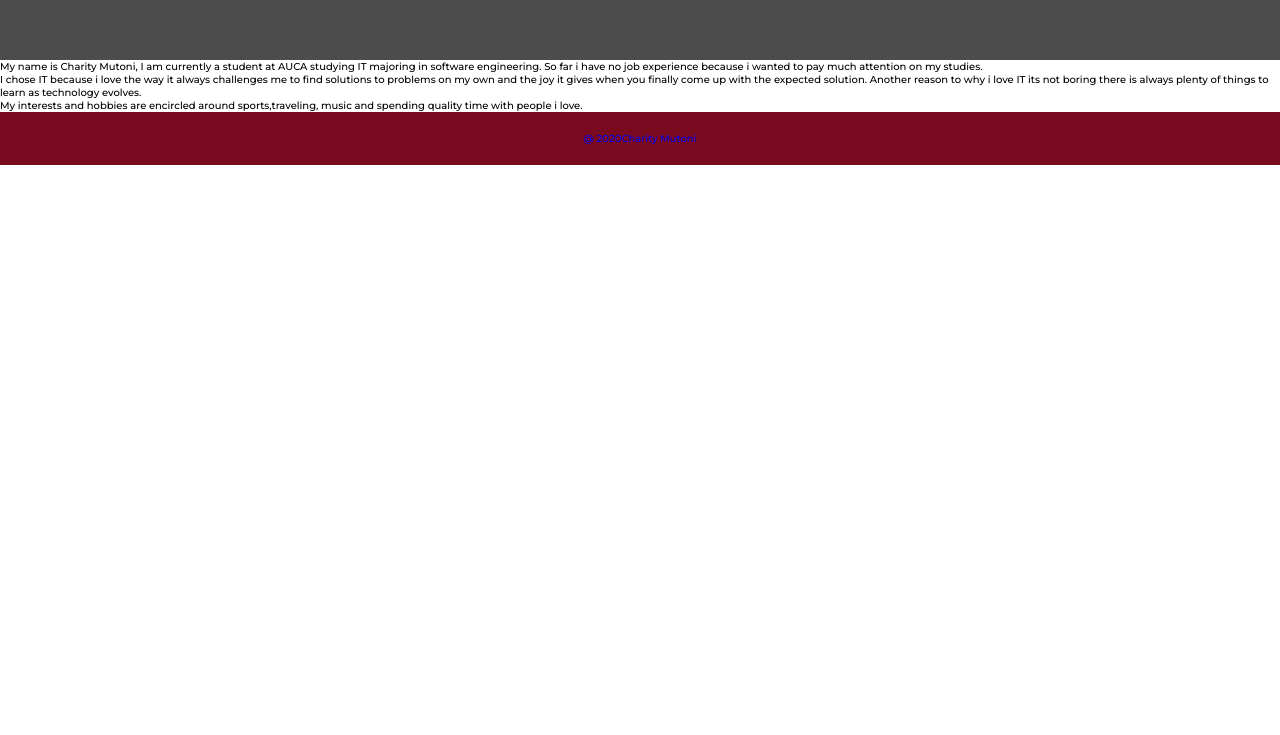
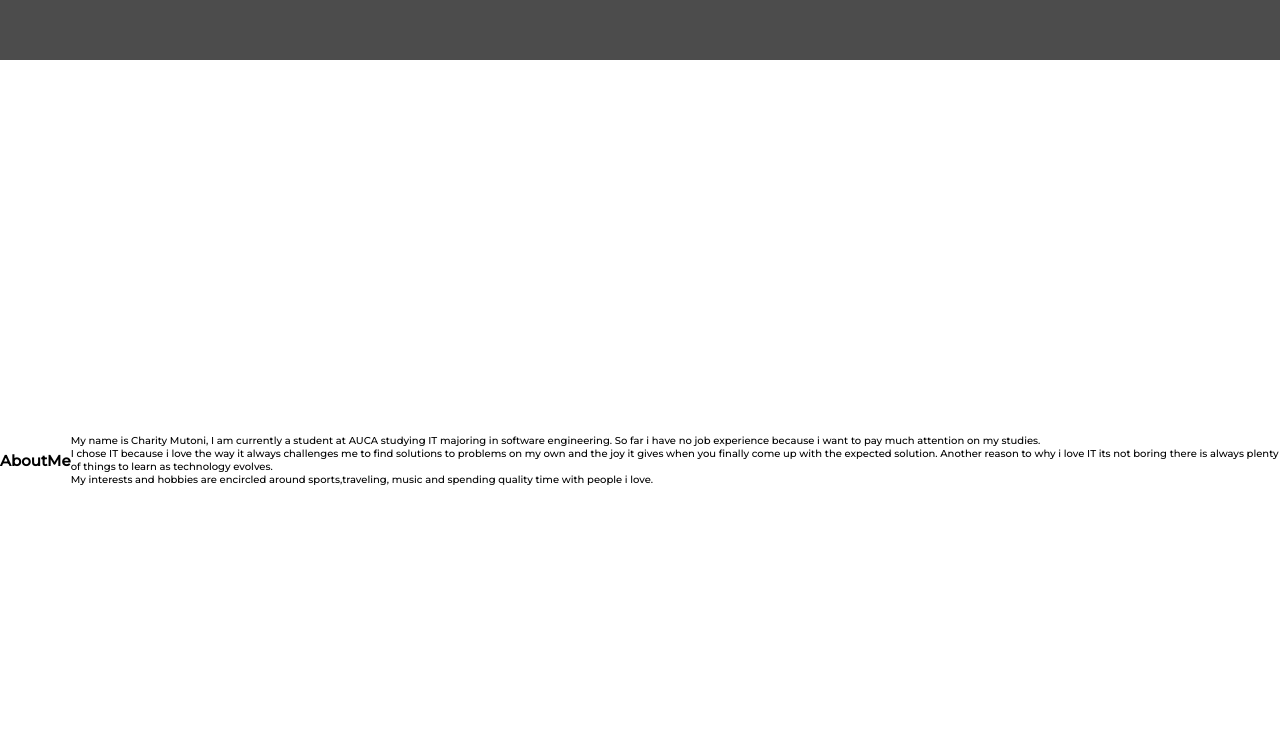
Before and after one commit to CharityMutonii/Charity-s-portfolio, a plain HTML site: page index.html in a window 1280 px wide. Shown: the part 805-1540 px from the top of the page. Before the commit the page ends 970 px from the top, so only its background shows below. Drawn offline with Linux system fonts and the light colour scheme.

Commit message:
added heading to my about me section

```diff
--- a/index.html
+++ b/index.html
@@ -55,18 +55,25 @@
 
     <!--About me section-->
     <section id="about">
-        <div class="about me">
-            <p>My name is Charity Mutoni, I am currently a student at AUCA studying IT majoring in software engineering.
-                So far i have no job experience because i wanted to pay much attention on my studies.
-            </p>
-            <p>
-                I chose IT because i love the way it always challenges me to find solutions to problems on my own and
-                the joy it gives when you finally come up with the expected solution.
-                Another reason to why i love IT its not boring there is always plenty of things to learn as technology
-                evolves.
-            </p>
-            <p>My interests and hobbies are encircled around sports,traveling, music and spending quality time with
-                people i love. </p>
+        <div class="about cont">
+            <div class="about-titl">
+                <h1 class="title">About<span>Me</span></h1>
+            </div>
+            <div class="para">
+                <p>My name is Charity Mutoni, I am currently a student at AUCA studying IT majoring in software
+                    engineering.
+                    So far i have no job experience because i want to pay much attention on my studies.
+                </p>
+                <p>
+                    I chose IT because i love the way it always challenges me to find solutions to problems on my own
+                    and the joy it gives when you finally come up with the expected solution.
+                    Another reason to why i love IT its not boring there is always plenty of things to learn as
+                    technology
+                    evolves.
+                </p>
+                <p>My interests and hobbies are encircled around sports,traveling, music and spending quality time with
+                    people i love.</p>
+            </div>
         </div>
     </section>
     <!--end about me section-->
```
